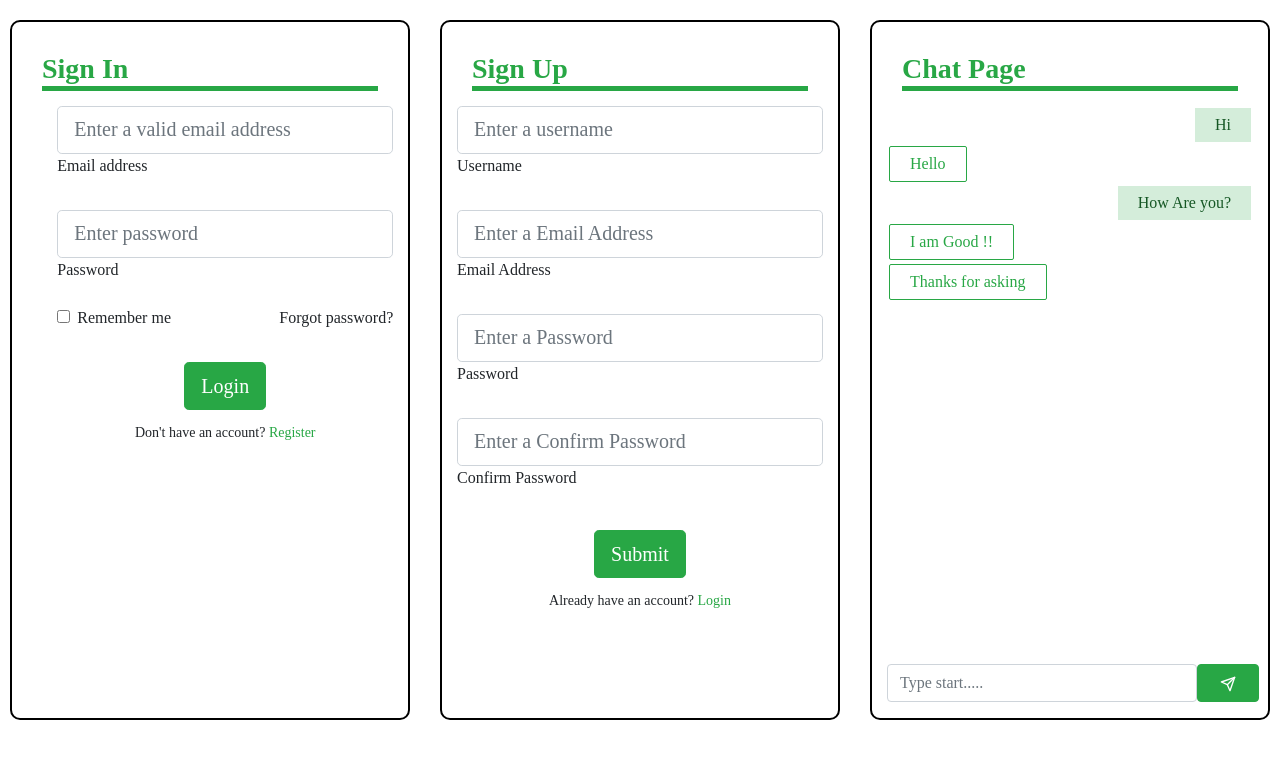
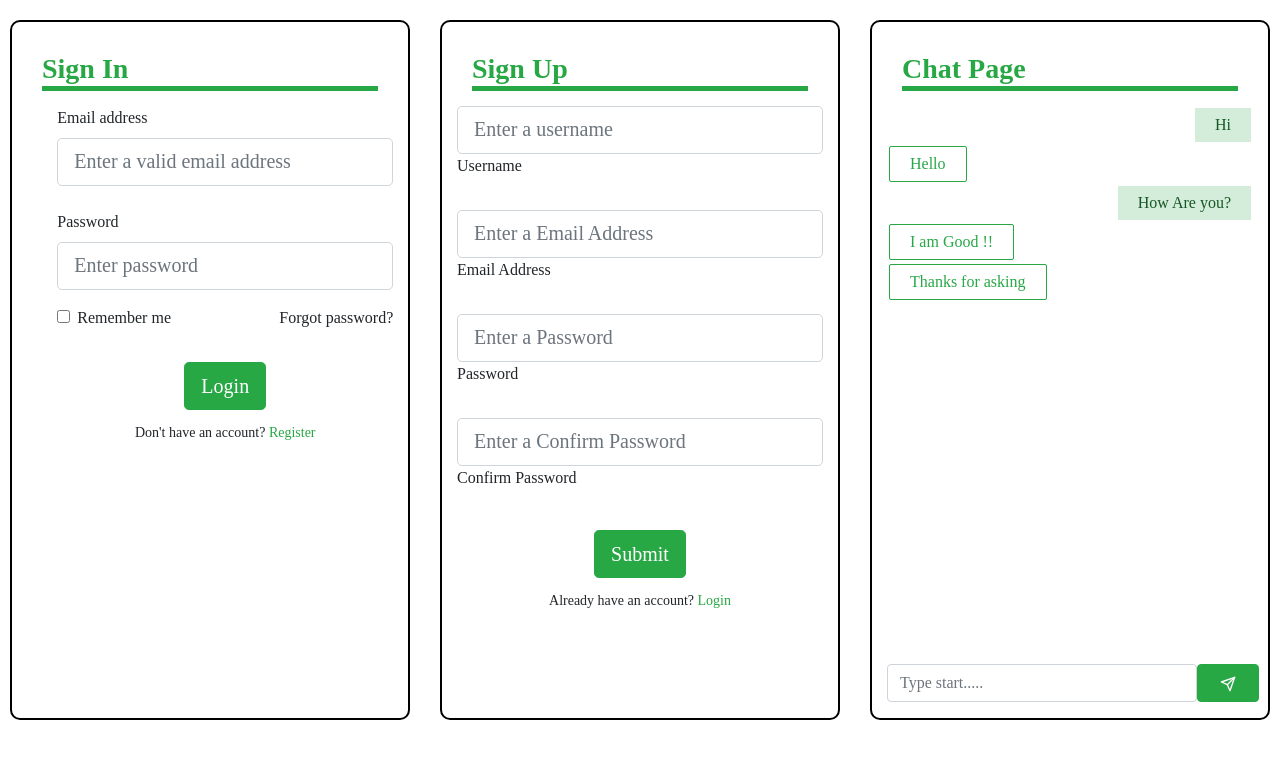
Before and after one commit to ayushma-jain/chat-app, a React (Create React App) app: page / in a window 1280 px wide. Shown: the top 758 px of the page. Built offline with nearby package versions, Linux system fonts and the light colour scheme.

Commit message:
Apply simple validation

```diff
--- a/src/components/SignIn.js
+++ b/src/components/SignIn.js
@@ -1,24 +1,58 @@
-import React from 'react';
+import React, { useState,useEffect } from 'react';
 import PropTypes from 'prop-types';
 
 const SignIn = (props) => {
+    const initialValues = {email: "",password: ""};
+    const [formValues, setFormValues] = useState(initialValues);
+    const [formErrors, setFormErrors] = useState({});
+    const [isSubmit, setIsSubmit] = useState(false);
+    const handleChange = (e) =>{
+        const {name, value} = e.target;
+        setFormValues({...formValues, [name]:value});
+        console.log(formValues);
+    }
+    const handleSubmit = (e) =>{
+        console.log('hello');
+        e.preventDefault();
+        setFormErrors(validate(formValues));
+        setIsSubmit(true);
+    }
+    useEffect(()=>{
+        if(Object.keys(formErrors).length === 0 && isSubmit){
+            console.log(formErrors);
+        }
+    },[formErrors])
+    const validate = (values) =>{
+        const errors ={};
+        const regex = "^[a-zA-Z0-9+_.-]+@[a-zA-Z0-9.-]+$";
+        if(!values.email){
+            errors.email = 'Email is required';
+        }
+        if(!values.password){
+            errors.password = 'Password is required';
+        }
+        return errors;
+    }
     return (
         <div className='i-box'>
             <h3 className='text-success'>{props.heading}</h3>
             <div className='container-fluid h-custom'>
                 <div className="row d-flex justify-content-center align-items-center h-100">
                     <div className="col-md-12 col-lg-12 col-xl-12 offset-xl-1">
-                        <form action="">
+                        <form onSubmit={handleSubmit}>
+                        <div className="form-outline mb-4">
+                            <label className="form-label" for="form3Example3">Email address</label>
+                            <input type="email" name="email" id="email" className="form-control form-control-lg text-success"
+                            placeholder="Enter a valid email address" value={formValues.email} onChange={handleChange}/>
 
-                        <div className="form-outline mb-4">
-                            <input type="email" id="form3Example3" className="form-control form-control-lg text-success"
-                            placeholder="Enter a valid email address" />
-                            <label className="form-label" for="form3Example3">Email address</label>
+                            <p className='text-danger'>{formErrors.email}</p>
                         </div>
                         <div className="form-outline mb-3">
-                            <input type="password" id="form3Example4" className="form-control form-control-lg"
-                            placeholder="Enter password" />
                             <label className="form-label" for="form3Example4">Password</label>
+                            <input type="password" name="password" id="password" className="form-control form-control-lg"
+                            placeholder="Enter password" value={formValues.password} onChange={handleChange}/>
+
+                            <p className='text-danger'>{formErrors.password}</p>
                         </div>
                         <div className="d-flex justify-content-between align-items-center">
 
@@ -31,7 +65,7 @@ const SignIn = (props) => {
                             <a href="#!" className="text-body">Forgot password?</a>
                         </div>
                         <div className="text-center text-lg-start mt-4 pt-2">
-                            <button type="button" className="btn btn-success btn-lg">Login</button>
+                            <input type="submit" value="Login" className="btn btn-success btn-lg"/>
                             <p className="small fw-bold mt-2 pt-1 mb-0">Don't have an account? <a href="#!"
                                 className="link-danger text-success">Register</a></p>
                         </div>
```
